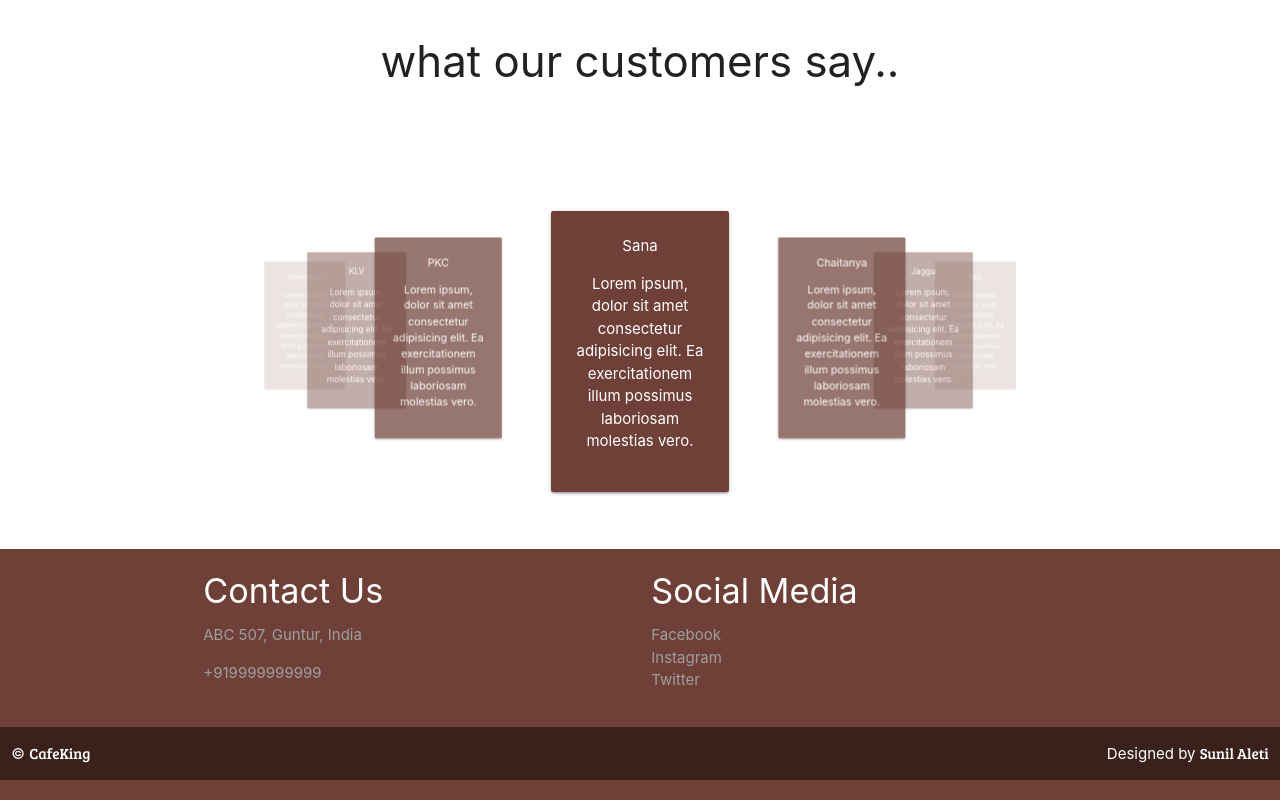
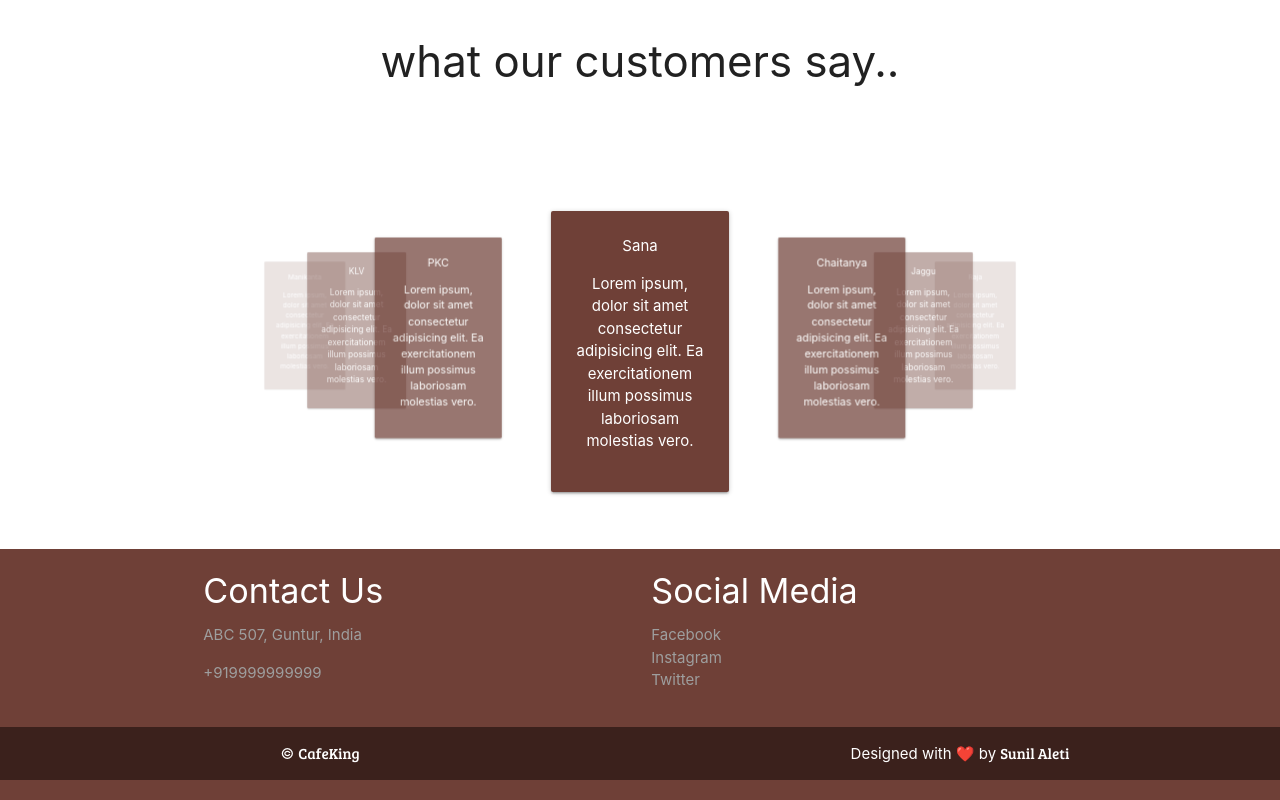
Before and after one commit to aletisunil/cafeking, a plain HTML site: page index.html in a window 1280 px wide. Shown: the part 2374-3174 px from the top of the page. Drawn offline with nearby package versions, Linux system fonts and the light colour scheme.

Commit message:
Update index.html

```diff
--- a/index.html
+++ b/index.html
@@ -11,6 +11,7 @@
     <!--Materialize css-->
     <link rel="stylesheet" href="https://cdnjs.cloudflare.com/ajax/libs/materialize/1.0.0/css/materialize.min.css">
     <link rel="stylesheet" href="css/style.css">
+    <!--favicon-->
     <link rel="icon" href="https://emojipedia-us.s3.dualstack.us-west-1.amazonaws.com/thumbs/120/emojipedia/240/bubble-tea_1f9cb.png">
 </head>
 <body>
@@ -267,8 +268,8 @@
         </div>
 
       <div class="row footer-two">
-        <div class="col l6 s12"><p class="white-text">&copy; <span style="font-family: Bree Serif;">CafeKing</span></p></div>
-        <div class="col l6 s12"><p class="white-text right-align">Designed by <span style="font-family: Bree Serif">Sunil Aleti</span></p></div>
+        <div class="col l6 s12"><p class="white-text center">&copy; <span style="font-family: Bree Serif;">CafeKing</span></p></div>
+        <div class="col l6 s12"><p class="white-text center">Designed with ❤️ by <span style="font-family: Bree Serif">Sunil Aleti</span></p></div>
       </div>
     </footer>
     </section>
```
